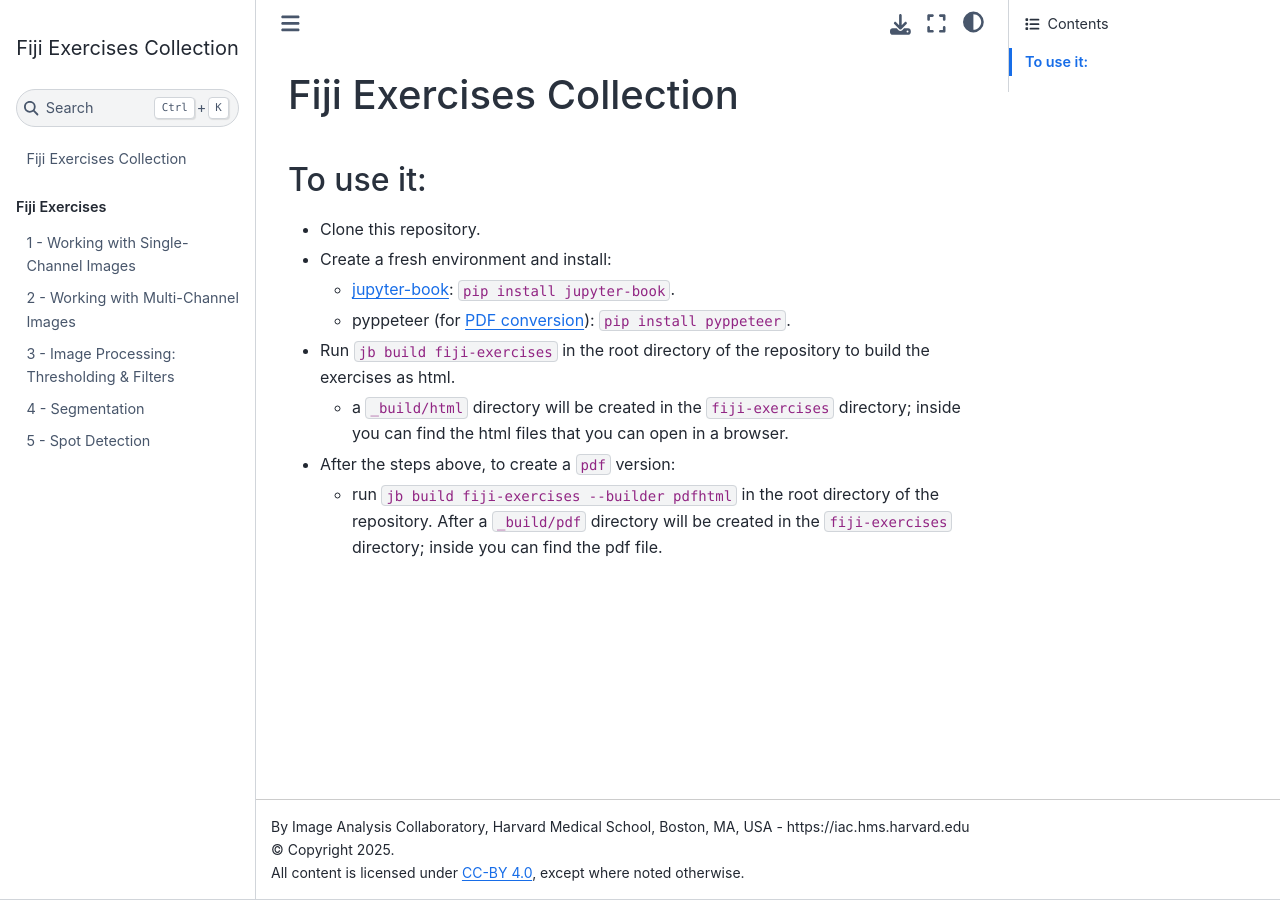
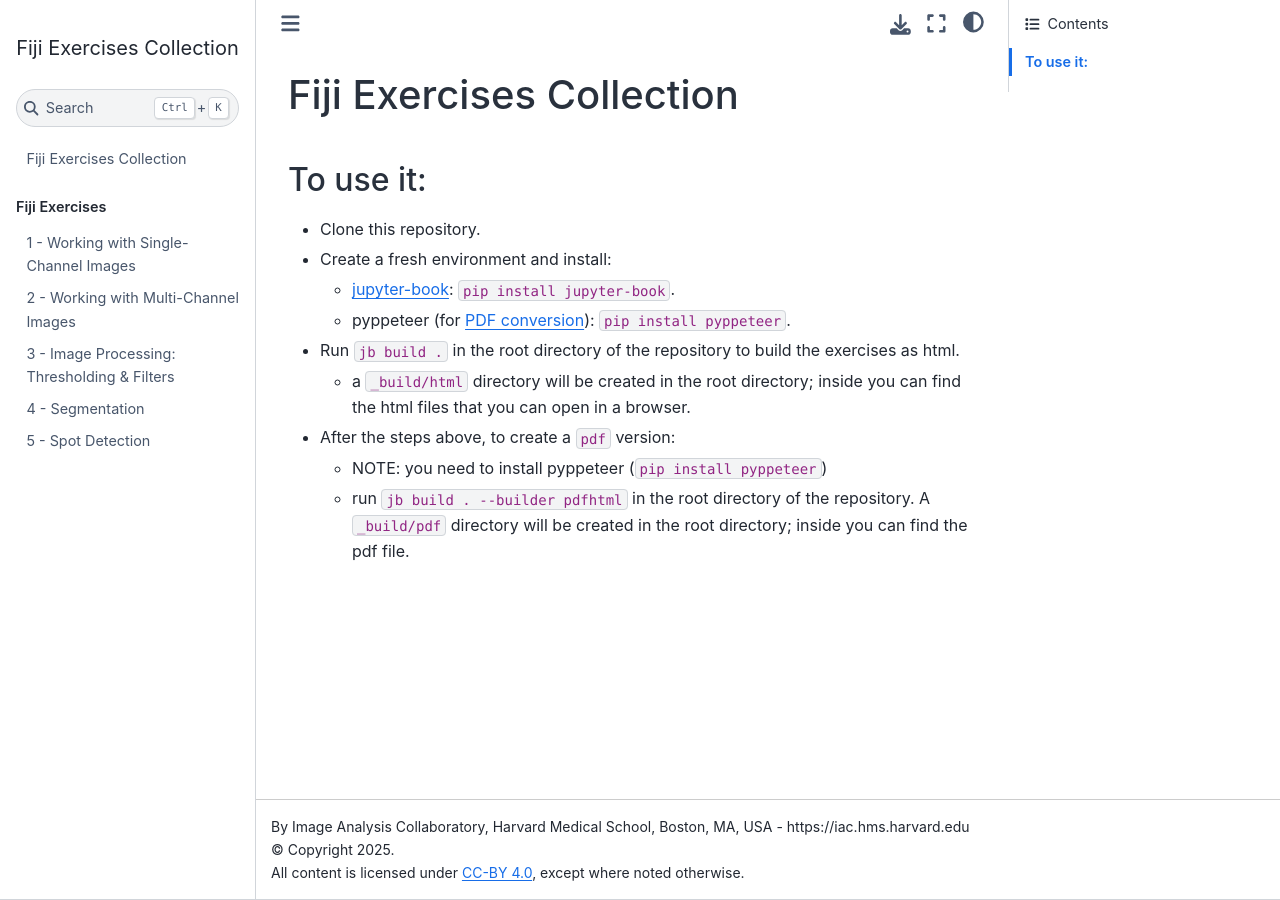
Before and after one commit to HMS-IAC/fiji-exercises-collection, a Jupyter Book: the page built from _internal/README.md, in a window 1280 px wide. Built offline with Jupyter Book 1.0.4 settings and Sphinx 7.4.7 and the Sphinx Book theme 1.1.4, drawn with Linux system fonts in a browser that asks for light colours.

Commit message:
Update README.md

```diff
--- a/_internal/README.md
+++ b/_internal/README.md
@@ -5,7 +5,8 @@
 - Create a fresh environment and install:
     - [jupyter-book](https://jupyterbook.org/en/stable/start/overview.html#install-jupyter-book): `pip install jupyter-book`.
     - pyppeteer (for [PDF conversion](https://jupyterbook.org/en/stable/advanced/pdf.html#build-a-pdf)): `pip install pyppeteer`.
-- Run `jb build fiji-exercises` in the root directory of the repository to build the exercises as html.
-    - a `_build/html` directory will be created in the `fiji-exercises` directory; inside you can find the html files that you can open in a browser.
+- Run `jb build .` in the root directory of the repository to build the exercises as html.
+    - a `_build/html` directory will be created in the root directory; inside you can find the html files that you can open in a browser.
 - After the steps above, to create a `pdf` version:
-    - run `jb build fiji-exercises --builder pdfhtml` in the root directory of the repository. After a `_build/pdf` directory will be created in the `fiji-exercises` directory; inside you can find the pdf file.
+    - NOTE: you need to install pyppeteer (`pip install pyppeteer`)
+    - run `jb build . --builder pdfhtml` in the root directory of the repository. A `_build/pdf` directory will be created in the root directory; inside you can find the pdf file.
```
